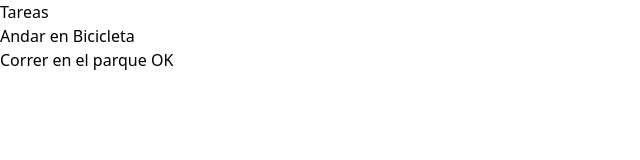
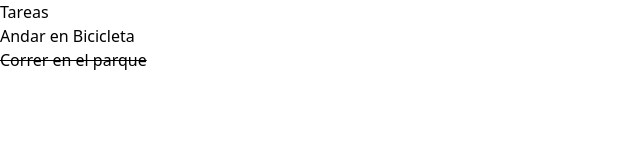
Before and after one commit to joaquinirigoyen/TO-DO, a React (Create React App) app in the folder pwa2024/: page / in a window 1280 px wide. Shown: the top 160 px of the page, without its empty margins (0-640 px from the left). Built offline with nearby package versions, Linux system fonts and the light colour scheme.

Commit message:
Tarea completada tachada

```diff
--- a/pwa2024/src/Components/Tarea/Tarea.jsx
+++ b/pwa2024/src/Components/Tarea/Tarea.jsx
@@ -1,7 +1,7 @@
 export default function Tarea({descripcion, estaCompletada}){
     return (
         <li>
-            {estaCompletada ? descripcion + " OK" : descripcion}
+            {estaCompletada ? (<del>{descripcion}</del>): (descripcion)}
         </li>
     )
 }
```
